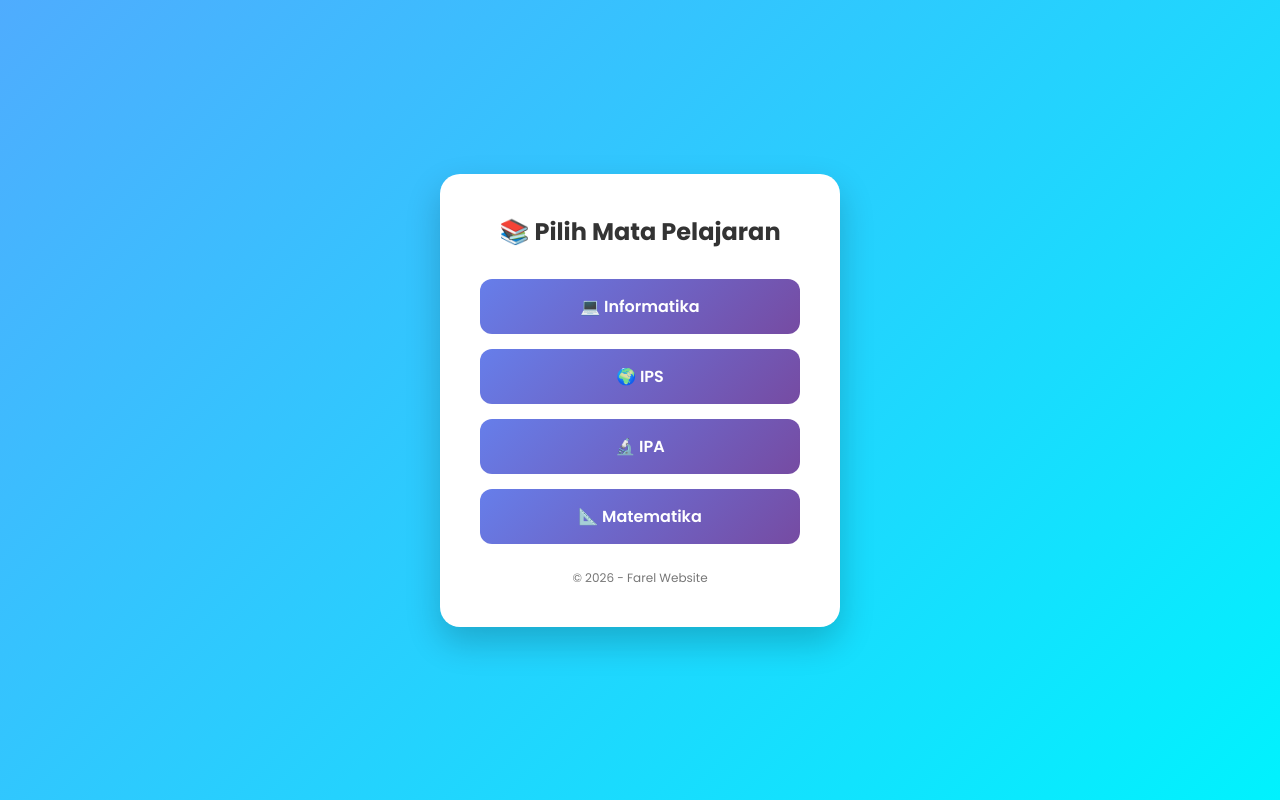
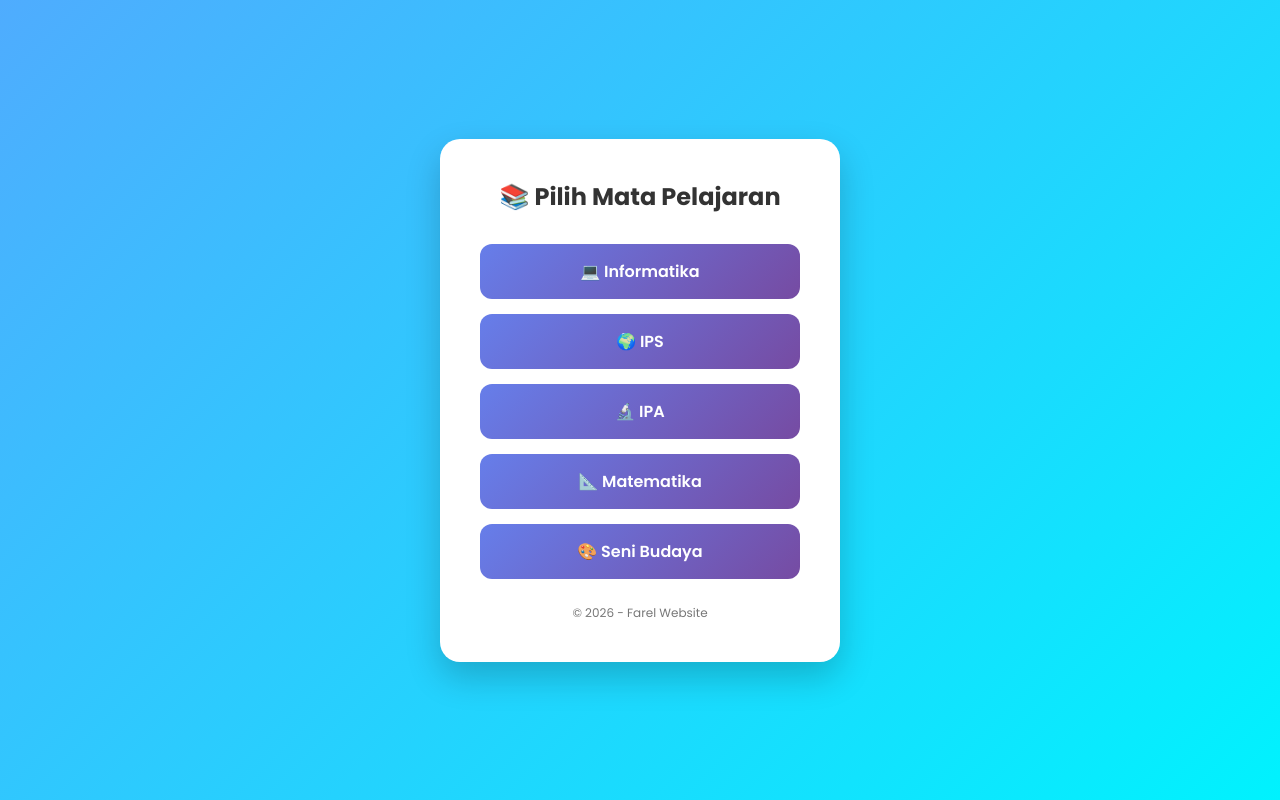
Before and after one commit to rayyzneverlus/ptsdutis2026, a plain HTML site: page index.html in a window 1280 px wide. Drawn offline with Linux system fonts and the light colour scheme.

Commit message:
Add link to Seni Budaya in index.html

```diff
--- a/index.html
+++ b/index.html
@@ -76,6 +76,7 @@
       <a href="ips.html">🌍 IPS</a>
       <a href="ipa.html">🔬 IPA</a>
       <a href="matematika.html">📐 Matematika</a>
+      <a href="senibudaya.html">🎨 Seni Budaya</a>
     </div>
 
     <footer>
```
